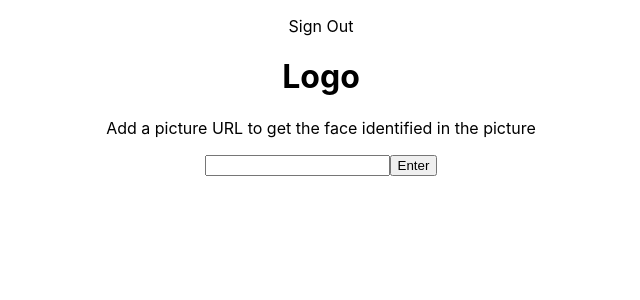
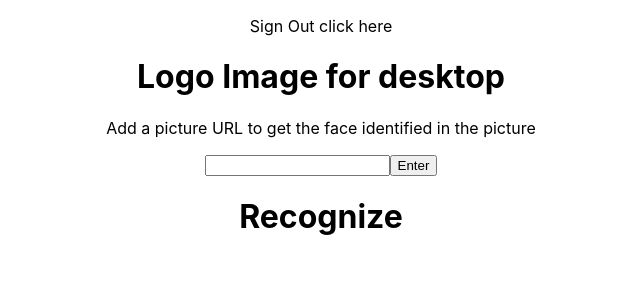
Before and after one commit to Geraldoeze/face-recog, a React (Create React App) app: page / in a window 1280 px wide. Shown: the top 300 px of the page, without its empty margins (319-959 px from the left). Built offline with nearby package versions, Linux system fonts and the light colour scheme.

Commit message:
made some changes

```diff
--- a/package.json
+++ b/package.json
@@ -1,9 +1,10 @@
 {
   "dependencies": {
     "cra-template": "1.1.2",
+    "mkdirp": "*",
     "react": "^17.0.2",
     "react-dom": "^17.0.2",
-    "react-scripts": "4.0.3",
+    "react-scripts": "^4.0.3",
     "web-vitals": "^2.1.0"
   },
   "scripts": {
--- a/src/App.js
+++ b/src/App.js
@@ -3,6 +3,7 @@ import './App.css';
 import Navigation from './Comps/Navigation/Navigation';
 import Logo from './Comps/Logo/Logo';
 import ImageLink from './Comps/ImageLink/ImageLink';
+import FaceRecogniton from './Comps/Face-rec/Face-recognition'
 
 function App() {
   return (
@@ -10,7 +11,7 @@ function App() {
       <Navigation />
       <Logo />
        <ImageLink />
-      {/* <FaceRecogniton/>  */}
+       <FaceRecogniton/>
     </div>
   );
 }
--- /dev/null
+++ b/src/Comps/Face-rec/Face-recognition.js
@@ -0,0 +1,9 @@
+const FaceRecognition = () =>{
+    return(
+        <div>
+            <h1>Recognize</h1>
+        </div>
+    );
+};
+
+export default FaceRecognition
--- a/src/Comps/Logo/Logo.js
+++ b/src/Comps/Logo/Logo.js
@@ -2,7 +2,7 @@ const Logo = () => {
     return (
         <div>
             <h1>
-                Logo
+                Logo Image for desktop
             </h1>
         </div>
       );
--- a/src/Comps/Navigation/Navigation.js
+++ b/src/Comps/Navigation/Navigation.js
@@ -2,7 +2,7 @@ const Navigation = () => {
     return (
         <div>
             <nav>
-                <p>Sign Out</p>
+                <p>Sign Out click here </p>
             </nav>
         </div>
     );
```
Also changed, not shown: 1 other file (tests, documents, lock files or other folders).
